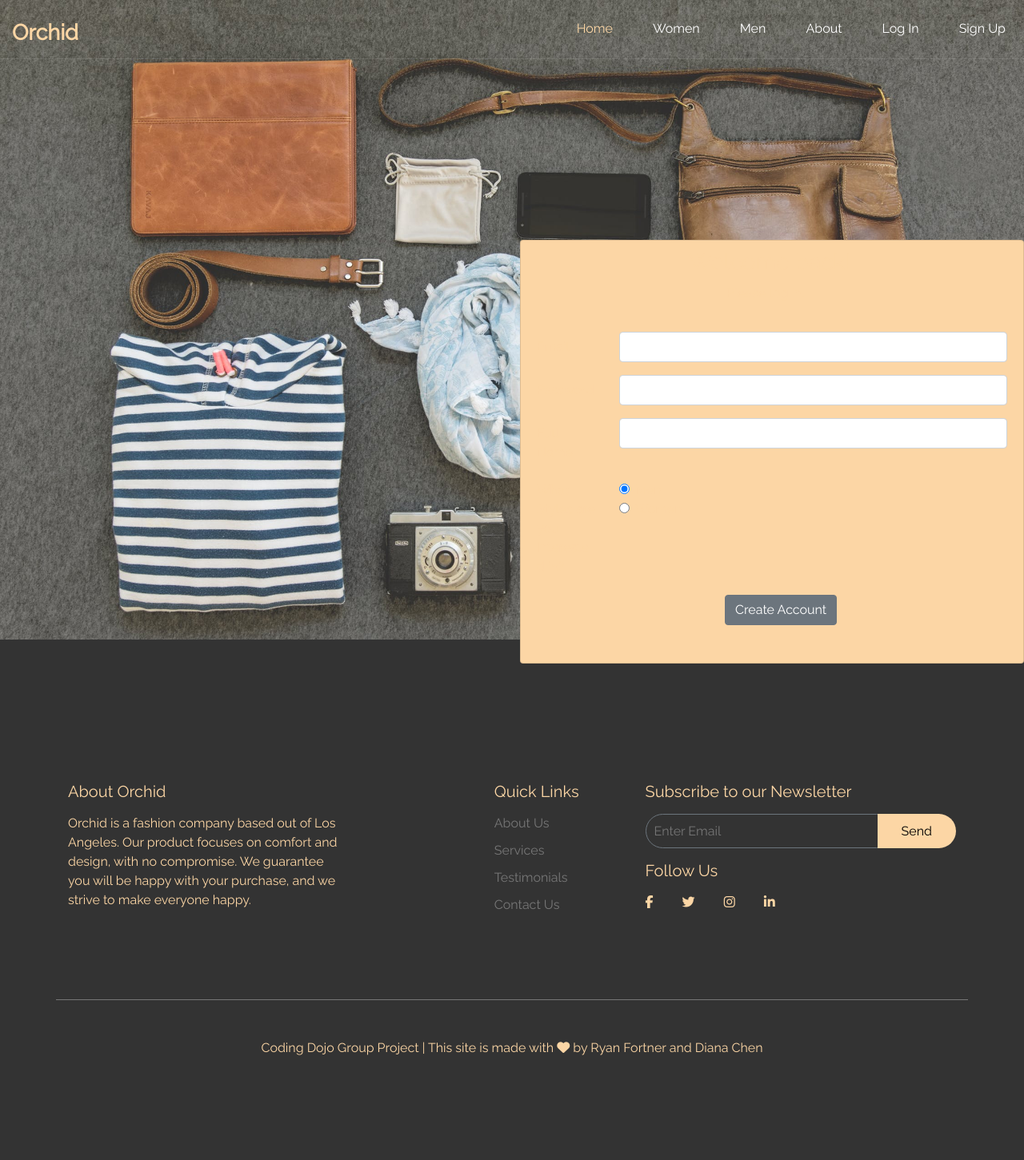
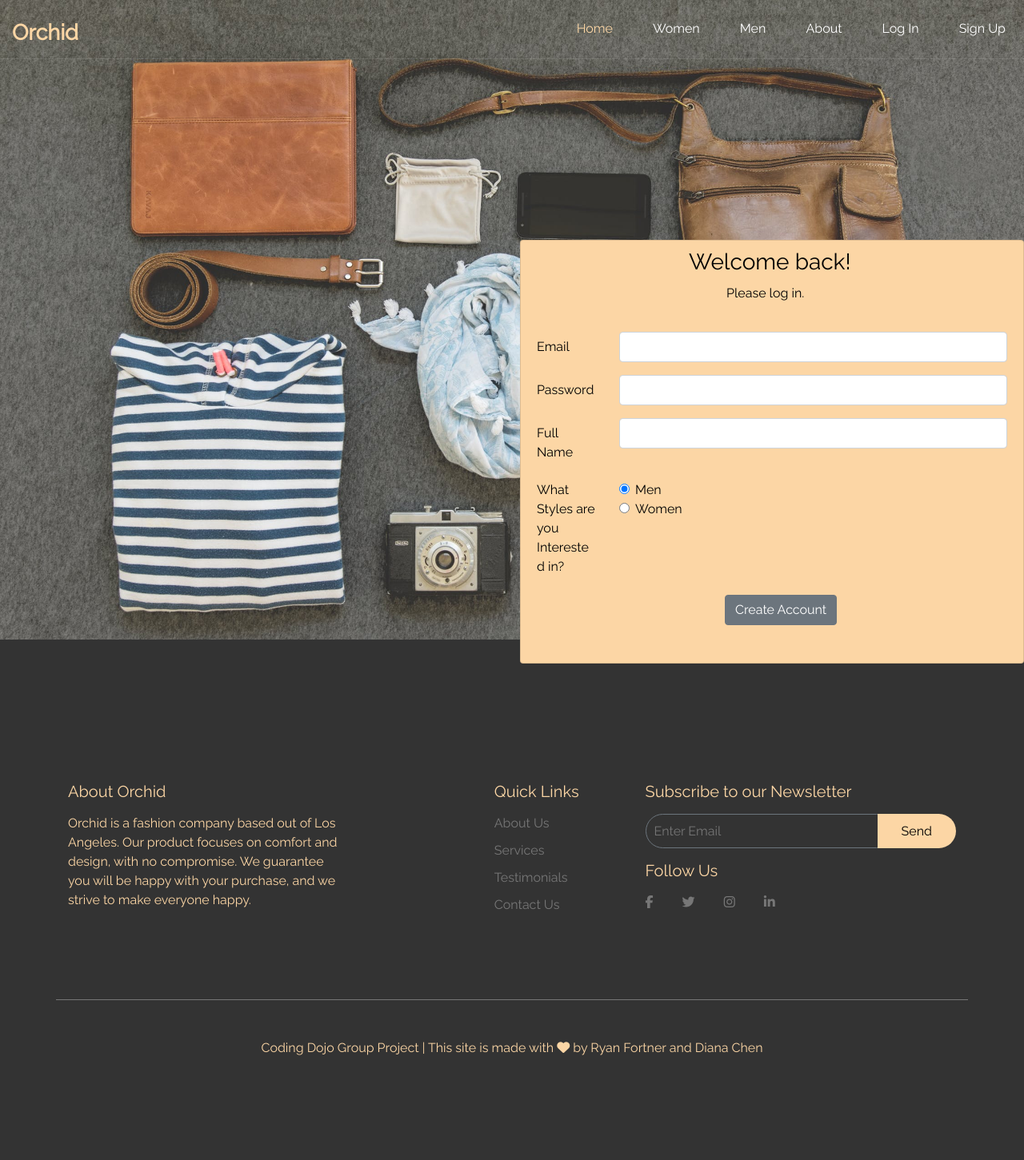
Before and after one commit to ddwchen/RyanF_DianaC, a Flask app: page /login in a window 1280 px wide. Shown: the whole page at 80% size. Run offline with Flask 2, Linux system fonts and the light colour scheme; some libraries are stand-ins or nearby versions.

Commit message:
Third Static commit
Fixes text color issue.

```diff
--- a/static/styles.css
+++ b/static/styles.css
@@ -347,6 +347,7 @@ header ul.is-sticky li a.active {
     width: 630px;
     height: 530px;
     background-color: rgb(252, 214, 165) !important;
+    color: black;
 }
 
 .card h3 {
@@ -1006,7 +1007,7 @@ footer small a:hover {
 * {
     box-sizing: border-box;
     font-family: Raleway;
-    color: rgb(252, 214, 165);
+
 }
 
 html, body {
```
